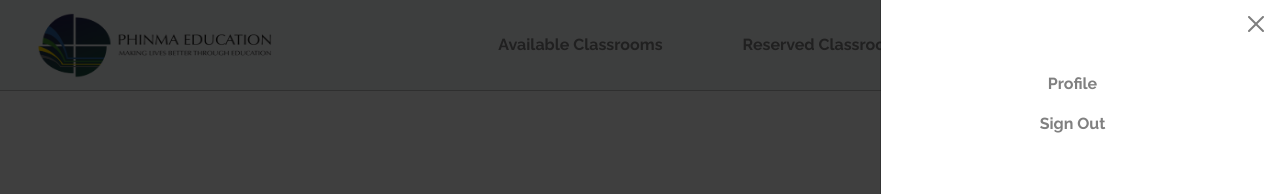
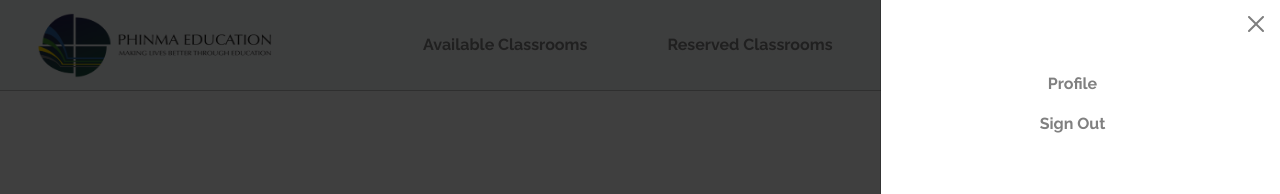
Before and after one commit to jairasolis/Trojan-Horse-Website, a React (Vite) app: page /student in a window 1280 px wide. Both pictures are taken after a click on the button "Toggle navigation". Shown: the top 194 px of the page. Built offline with nearby package versions, Linux system fonts and the light colour scheme.

Commit message:
Remove link path for student and New navbar component for student

```diff
--- a/src/layouts/studentLayout/StudentLayout.jsx
+++ b/src/layouts/studentLayout/StudentLayout.jsx
@@ -1,13 +1,13 @@
 import React from 'react'
 import { Outlet } from 'react-router-dom';
-import Navbar from '../../pages/nav/Navbar'
+import Studentnav from '../../pages/studentnav/Studentnav'
 
 
 const AdminLayout = () => {
   return (
     <div>
-      <Navbar/>
-      <Outlet/>
+      <Studentnav />
+      <Outlet />
     </div>
   )
 }
--- a/src/pages/student pages/home/Home.jsx
+++ b/src/pages/student pages/home/Home.jsx
@@ -27,14 +27,13 @@ const Home = () => {
         const [building_name, room_number] = props.room_name.split(" ");
         return (
             <div className="card" style={{ display: filterCardsByBuilding(`${building_name} BLDG`) ? 'block' : 'none' }}>
-                <Link to={`/student/reserve/${building_name}/${room_number}`}>
-                    <div className="card-body-2">
-                        <div>
-                            <img src={`/public/images/${props.img_name}`} alt={props.img_name} />
-                        </div>
-                        <h5 className="card-title">{props.title}</h5>
+                <div className="card-body-2">
+                    <div>
+                        <img src={`/public/images/${props.img_name}`} alt={props.img_name} />
                     </div>
-                </Link>
+                    <h5 className="card-title">{props.title}</h5>
+                </div>
+
             </div>
         )
     }
--- /dev/null
+++ b/src/pages/studentnav/Studentnav.jsx
@@ -0,0 +1,44 @@
+import React from 'react';
+import { Link } from 'react-router-dom';
+import '../nav/Navbar.css';
+
+const Studentnav = () => {
+    return (
+        <nav className="navbar bg-body-tertiary fixed-top">
+            <div className="container-fluid">
+                <img className='logo' src="/public/images/logo.png" alt="phinmalogo" />
+                <ul className="navbar-nav flex-row">
+                    <li className="nav-item">
+                        <Link to="/admin/home" className="nav-link">Available Classrooms</Link>
+                    </li>
+                    <li className="nav-item">
+                        <Link to="/admin/reserved-classrooms" className="nav-link">Reserved Classrooms</Link>
+                    </li>
+                    <li className="nav-item">
+                        <Link to="" className="nav-link">Activities</Link>
+                    </li>
+                </ul>
+                <button className="navbar-toggler border-0" type="button" data-bs-toggle="offcanvas" data-bs-target="#offcanvasNavbar" aria-controls="offcanvasNavbar" aria-label="Toggle navigation">
+                    <span className="navbar-toggler-icon"></span>
+                </button>
+                <div className="offcanvas offcanvas-end" tabIndex="-1" id="offcanvasNavbar" aria-labelledby="offcanvasNavbarLabel">
+                    <div className="offcanvas-header">
+                        <button type="button" className="btn-close" data-bs-dismiss="offcanvas" aria-label="Close"></button>
+                    </div>
+                    <div className="offcanvas-body">
+                        <ul className="navbar-nav justify-content-end flex-grow-1 pe-3">
+                            <li className="nav-item">
+                                <Link to="/" className="nav-link">Profile</Link>
+                            </li>
+                            <li className="nav-item">
+                                <Link to="/" className="nav-link">Sign Out</Link>
+                            </li>
+                        </ul>
+                    </div>
+                </div>
+            </div>
+        </nav>
+    )
+}
+
+export default Studentnav
```
Also changed, not shown: src/pages/admin pages/reservation forms/BasicDateTimePicker.jsx (+2 -8 lines).
